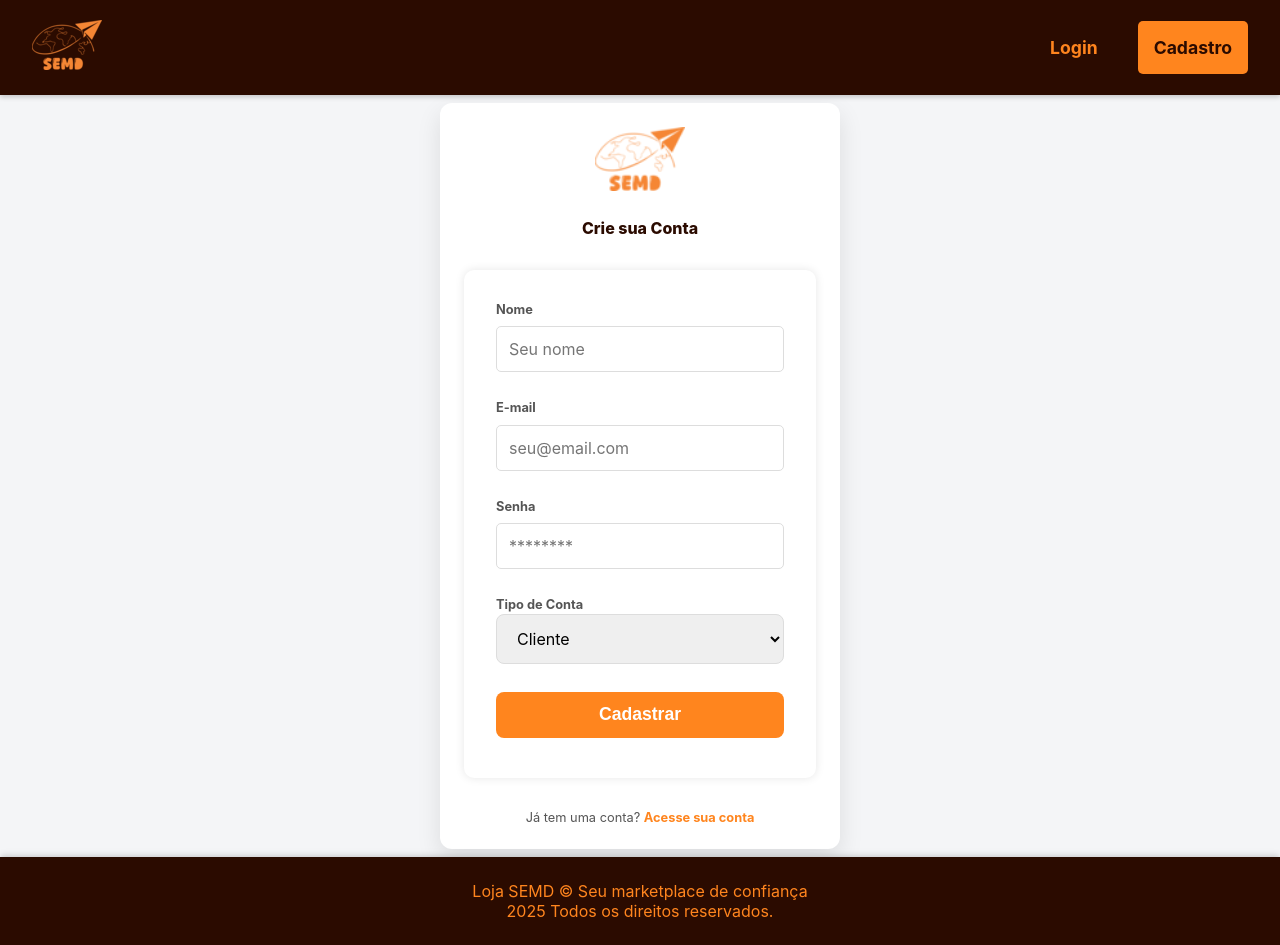
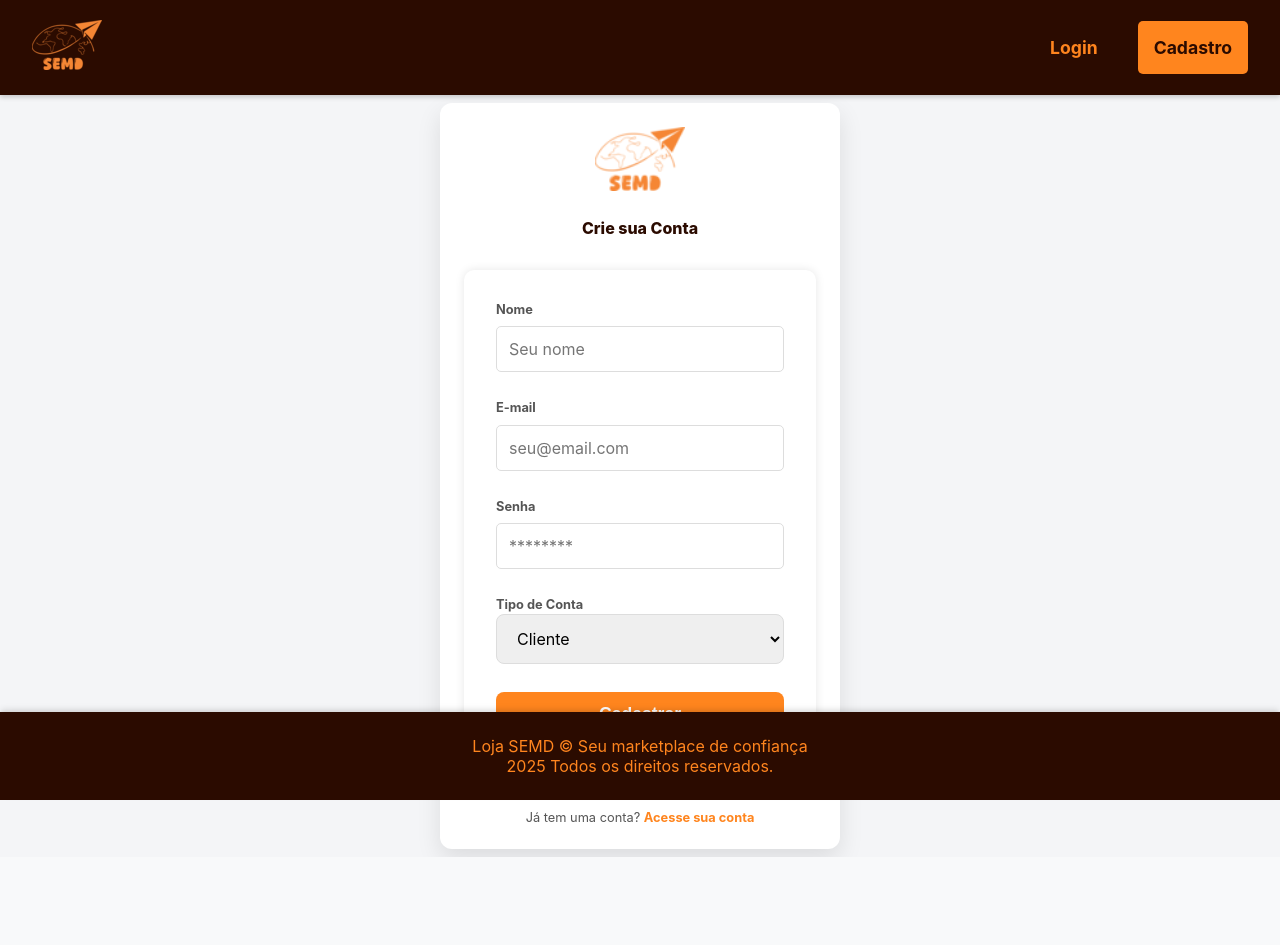
Before and after one commit to samuelalvesg4/Integrador, a React (Create React App) app in the folder frontend/: page /register in a window 1280 px wide. After the commit the page ends 857 px from the top, so only its background shows below. Built offline with nearby package versions, Linux system fonts and the light colour scheme; no server answers.

Commit message:
Update footer.css

```diff
--- a/frontend/src/components/footer.css
+++ b/frontend/src/components/footer.css
@@ -5,4 +5,7 @@
     padding: 1.5rem;
     box-shadow: 0 -4px 6px -1px rgba(0, 0, 0, 0.1), 0 -2px 4px -1px rgba(0, 0, 0, 0.06);
     position: relative;
+    bottom: 0%;
+    width: 100%;
+    position: fixed;
 }
```
